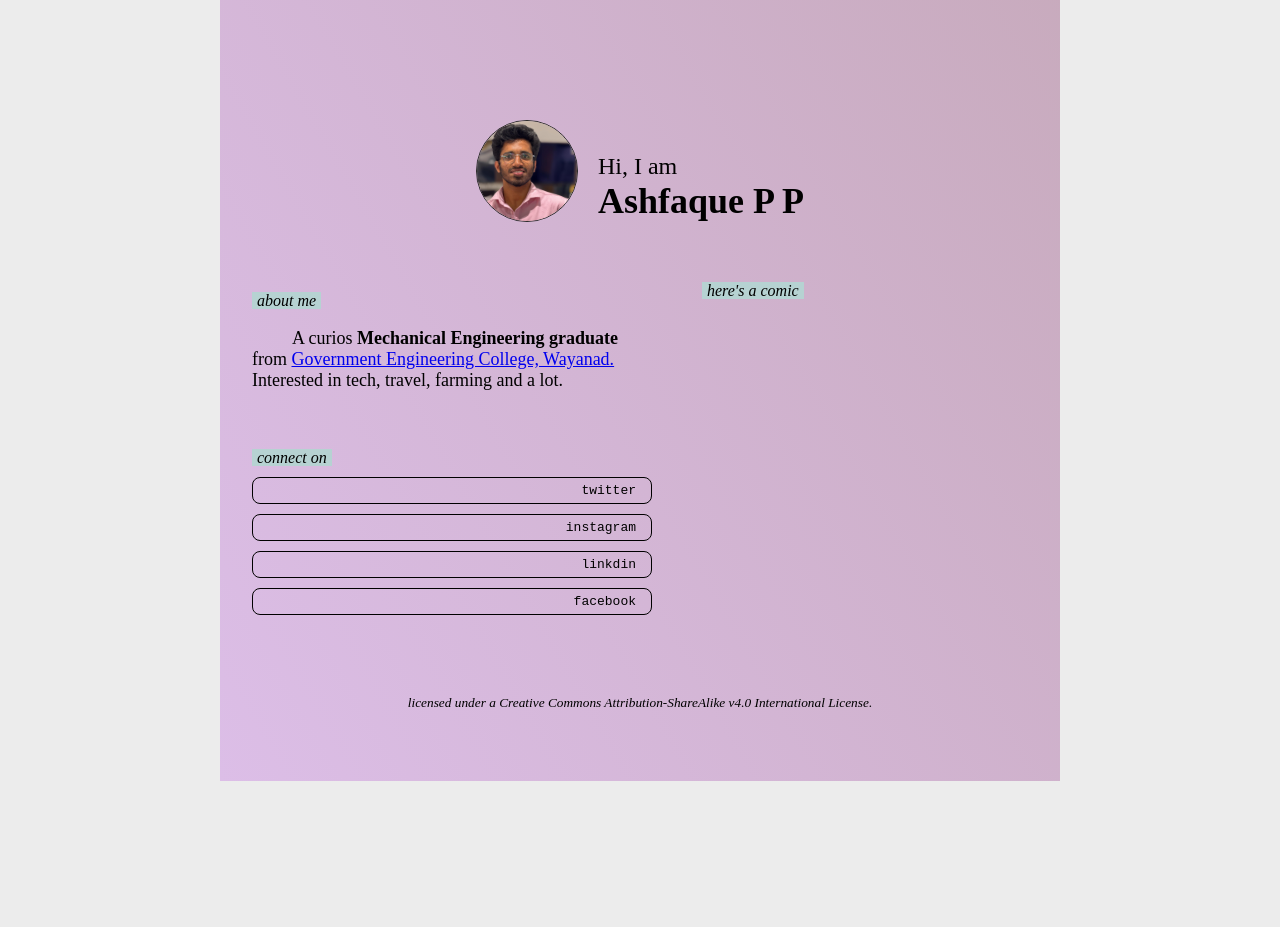
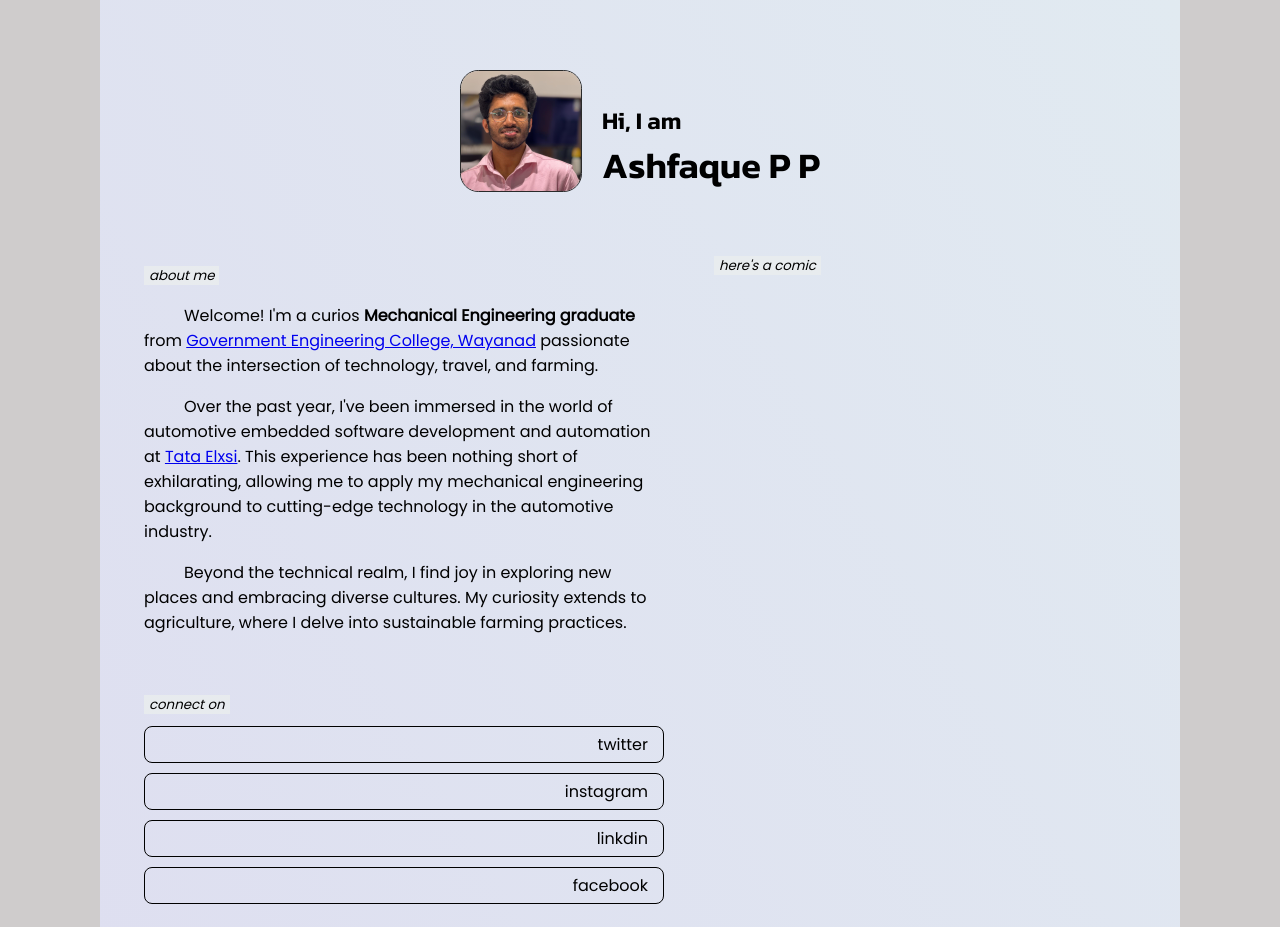
Before and after one commit to ash-faque/ash-faque.github.io, a plain HTML site: page index.html in a window 1280 px wide. Shown: the top 927 px of the page. Before the commit the page ends 800 px from the top, so only its background shows below. Drawn offline with Linux system fonts and the light colour scheme; no server answers; a web font is replaced by a local one.

Commit message:
update site content

```diff
--- a/index.html
+++ b/index.html
@@ -23,11 +23,13 @@
         <div id="about">
             <em>about me</em><br>
             <p>
-                A curios <b> Mechanical Engineering graduate </b> from
-                <a href="http://gecwyd.ac.in" target="_blank">
-                    Government Engineering College, Wayanad. </a>
-
-                Interested in tech, travel, farming and a lot.
+                Welcome! I'm a curios <b> Mechanical Engineering graduate </b> from <a href="http://gecwyd.ac.in" target="_blank">Government Engineering College, Wayanad</a> passionate about the intersection of technology, travel, and farming.
+            <p>
+            <p>
+                Over the past year, I've been immersed in the world of automotive embedded software development and automation at <a href="https://tataelxsi.com/" target="_blank" rel="noopener noreferrer">Tata Elxsi</a>. This experience has been nothing short of exhilarating, allowing me to apply my mechanical engineering background to cutting-edge technology in the automotive industry.
+            </p>
+            <p>
+                Beyond the technical realm, I find joy in exploring new places and embracing diverse cultures. My curiosity extends to agriculture, where I delve into sustainable farming practices.
             </p>
         </div>
 
--- a/styles/style.css
+++ b/styles/style.css
@@ -1,27 +1,28 @@
-@import url("https://fonts.googleapis.com/css2?family=Agbalumo");
+@import url('https://fonts.googleapis.com/css2?family=Kanit:wght@600&family=Poppins&display=swap');
 
 * {
   user-select: none;
 }
 
 html {
-  background-color: #00000013;
+  background-color: #cfcccc;
 }
 
 body {
+  font-family: 'Poppins';
   display: flex;
   flex-wrap: wrap;
   align-items: stretch;
   justify-content: center;
   margin: 0 auto;
   padding: 50px 0;
-  background: rgb(234, 238, 239);
+  background: rgb(225, 225, 225);
   background: linear-gradient(
     60deg,
-    rgba(207, 152, 227, 0.548) 0%,
-    rgba(175, 125, 157, 0.59) 100%
+    rgba(224, 225, 245, 0.881) 0%,
+    rgba(228, 239, 247, 0.858) 100%
   );
-  width: clamp(240px, 100%, 840px);
+  width: clamp(240px, 100%, 1080px);
 }
 
 nav,
@@ -31,27 +32,21 @@ footer {
   text-align: center;
 }
 nav {
-  margin-top: 50px;
-  font-family: "Agbalumo", serif;
+  font-family: 'Kanit';
+  margin: 0 20px;
   font-size: x-large;
   display: flex;
   align-items: center;
   justify-content: center;
 }
 nav > img {
-  width: 100px;
-  height: 100px;
+  width: 120px;
   margin-right: 20px;
-  border-radius: 50%;
+  border-radius: 15%;
   border: 1px solid #2a2a2a;
   object-fit: contain;
   overflow: hidden;
   transition: 200ms;
-}
-nav > img:hover {
-  transition: 200ms;
-  scale: 1.1;
-  transform: rotateZ(-15deg);
 }
 nav > div {
   height: 100%;
@@ -75,12 +70,10 @@ main div {
 /* about */
 #about p {
   text-indent: 40px;
-  font-size: large;
-  text-align: left;
+  font-size: medium;
 }
 /* socials */
 #social a:any-link {
-  font-family: monospace;
   display: block;
   padding: 5px 15px;
   margin: 10px 0;
@@ -89,14 +82,12 @@ main div {
   text-decoration: none;
   border: 1px solid #000;
   color: #000;
-  transition: 200ms;
+  transition: 1s;
 }
 #social a:any-link:hover {
-  transition: 200ms;
-  background: #515151;
-  color: #ffffff;
-  font-weight: 900;
-  padding-right: 200px;
+  transition: 3s;
+  background: #949494;
+  text-align: left;
 }
 
 /* aside */
@@ -111,12 +102,13 @@ aside img {
 }
 
 div em {
-  background-color: #b6d2d2;
+  background-color: #ebefefc6;
   padding: 0 5px;
-  font-size: medium;
+  font-size: smaller;
 }
 footer {
   font-size: smaller;
+  font-family: monospace;
 }
 
 @media (orientation: landscape) {
```
